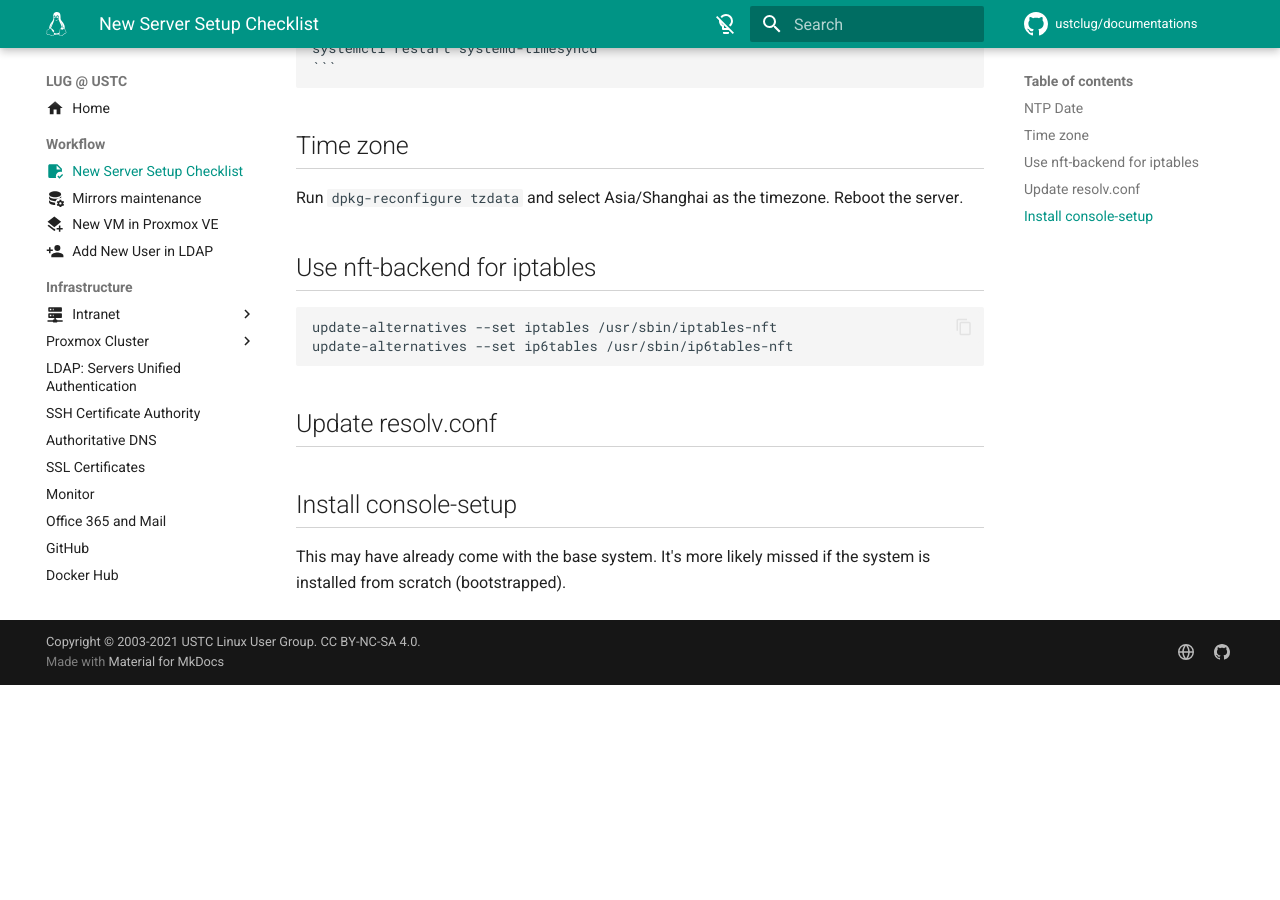
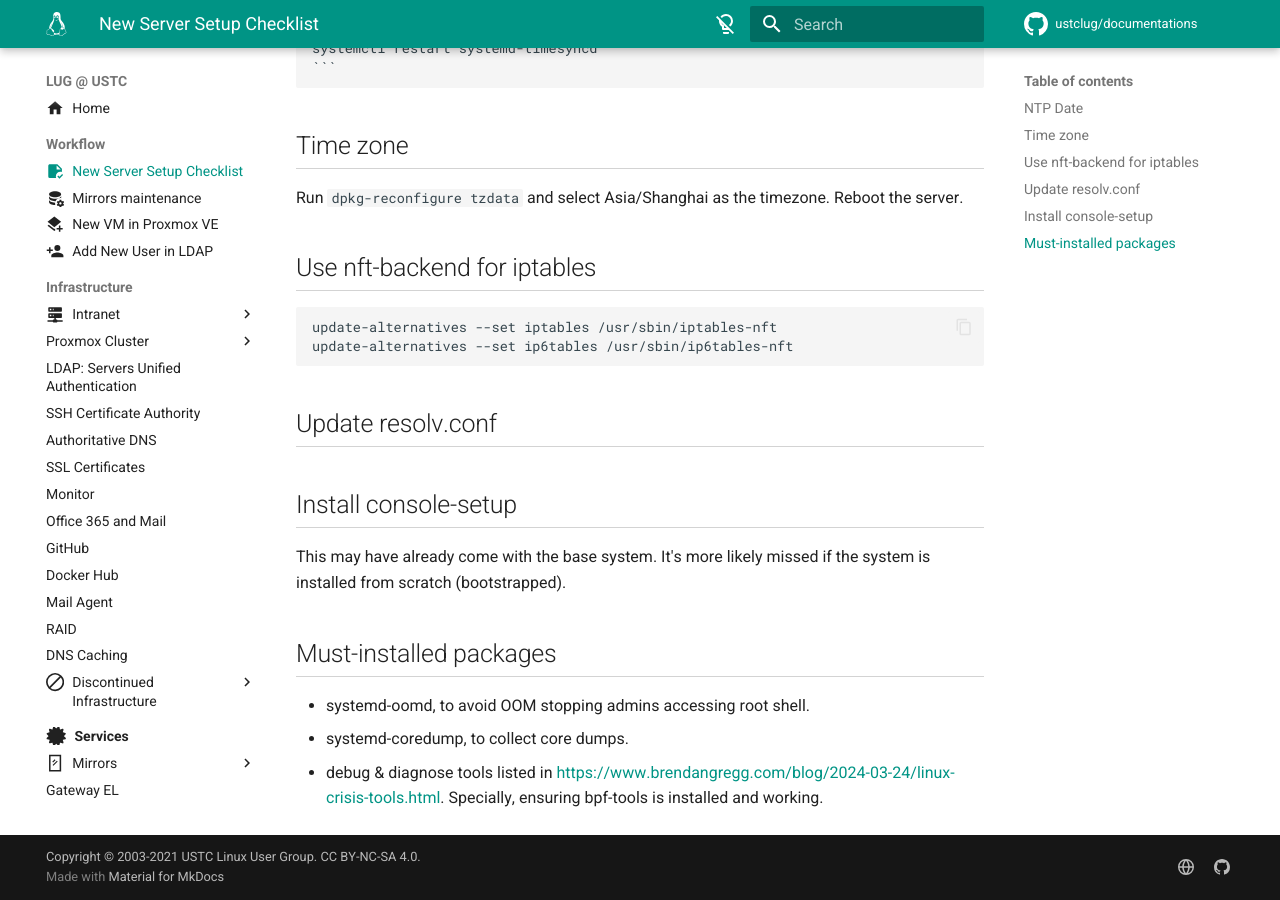
Before and after one commit to ustclug/documentations, an MkDocs documentation site: the page built from docs/workflow/new-server.md, in a window 1280 px wide and 900 px high, scrolled down 833 px. Built offline with MkDocs 1.6.1 and Material for MkDocs 9.7.7, drawn with Linux system fonts in a browser that asks for light colours; comment, search, counter and statistics services are not loaded; before the commit the page ends 1518 px from its top, so only the background shows below that.

Commit message:
Add must-installed packages section in new-server

```diff
--- a/docs/workflow/new-server.md
+++ b/docs/workflow/new-server.md
@@ -55,3 +55,9 @@
 ## Install console-setup
 
 This may have already come with the base system. It's more likely missed if the system is installed from scratch (bootstrapped).
+
+## Must-installed packages
+
+- systemd-oomd, to avoid OOM stopping admins accessing root shell.
+- systemd-coredump, to collect core dumps.
+- debug & diagnose tools listed in <https://www.brendangregg.com/blog/2024-03-24/linux-crisis-tools.html>. Specially, ensuring bpf-tools is installed and working.
```
